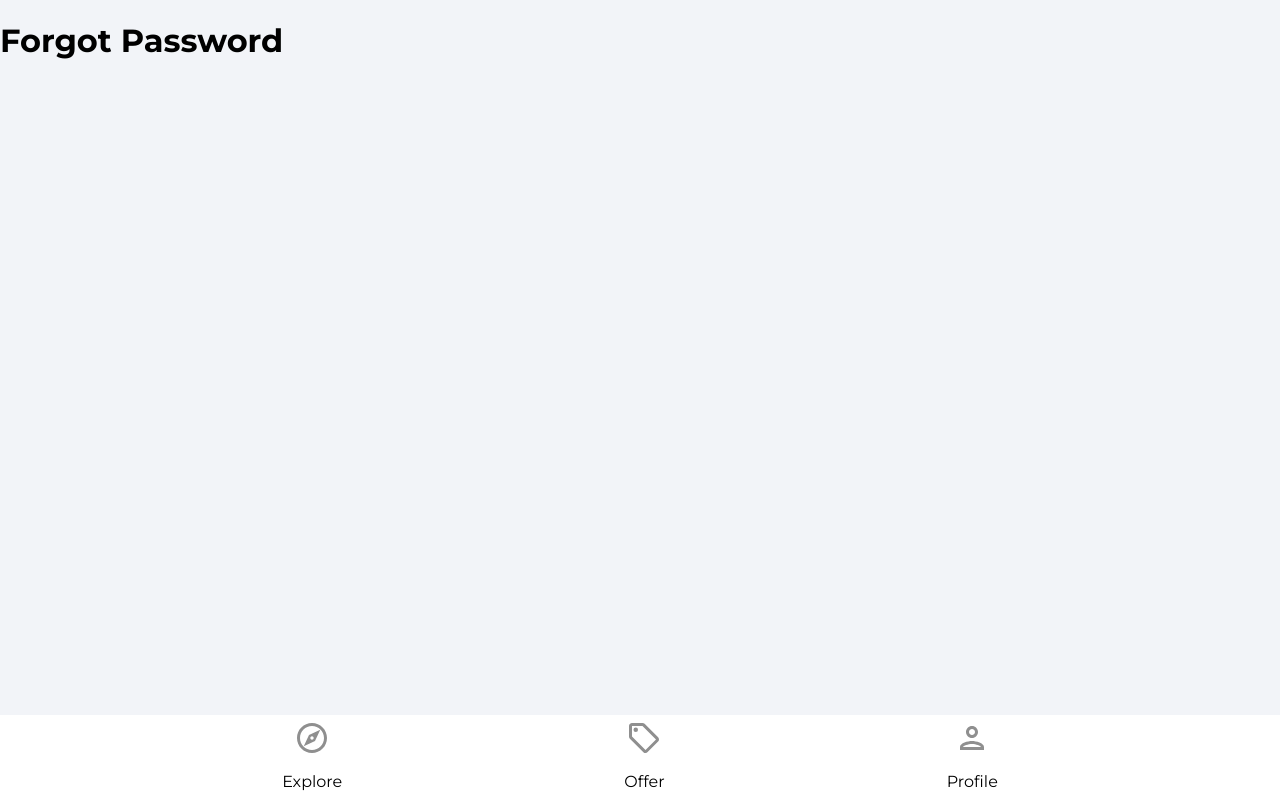
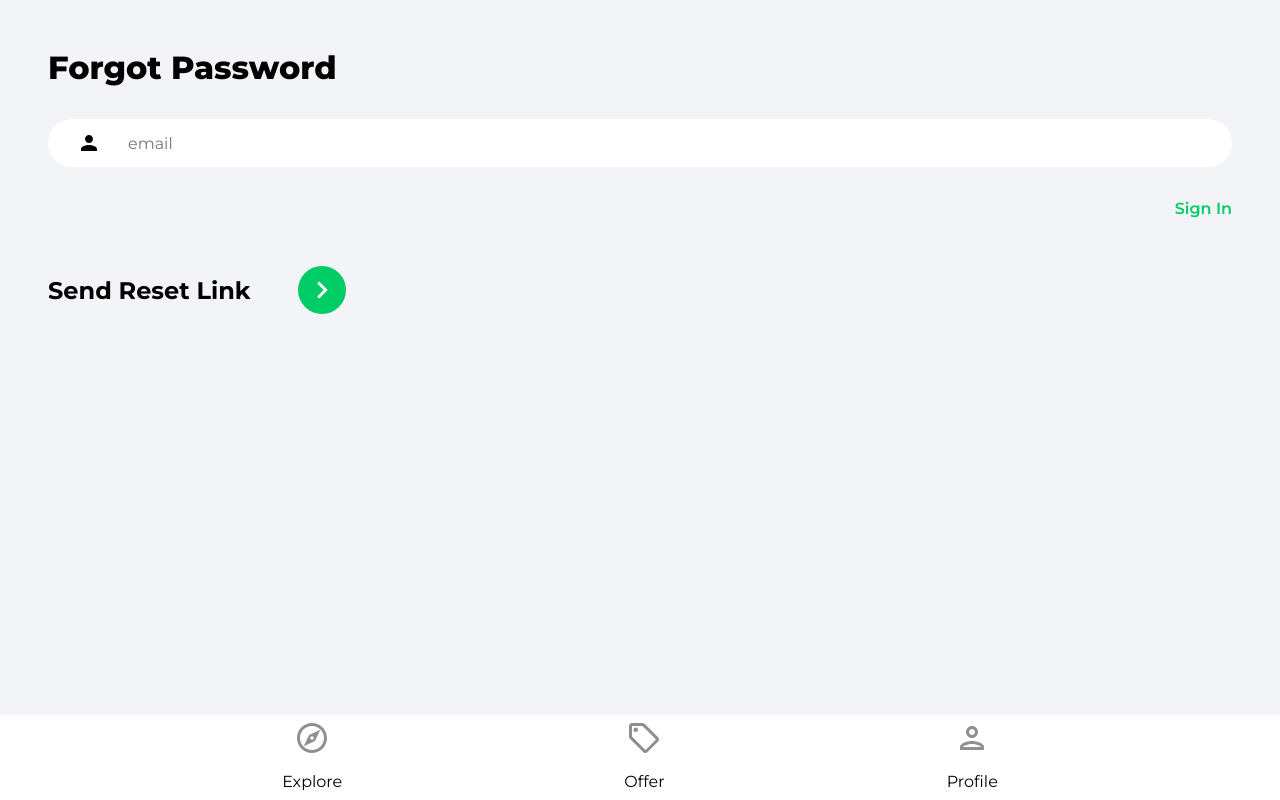
Before and after one commit to franciskershawfc/house-marketplace, a React (Create React App) app: page /forgot-password in a window 1280 px wide. Built offline with nearby package versions, Linux system fonts and the light colour scheme; no server answers.

Commit message:
add forgot password functionality

```diff
--- a/src/pages/ForgotPassword.js
+++ b/src/pages/ForgotPassword.js
@@ -1,11 +1,53 @@
+import { useState } from 'react';
+import { Link } from 'react-router-dom';
+import { getAuth, sendPasswordResetEmail } from 'firebase/auth';
+import { toast } from 'react-toastify';
+import { ReactComponent as ArrowRightIcon } from '../assets/svg/keyboardArrowRightIcon.svg';
+
 function ForgotPassword() {
-	return (
-		<div>
-			<h1>
-				Forgot Password
-			</h1>
-		</div>
-	)
+  const [email, setEmail] = useState('');
+
+  const onChange = (e) => setEmail(e.target.value);
+
+  const onSubmit = async (e) => {
+    e.preventDefault();
+		try {
+			const auth = getAuth()
+			await sendPasswordResetEmail(auth, email)
+			toast.success('Email was sent')
+		} catch (error) {
+			toast.error('Could not send reset email')
+		}
+  };
+  return (
+    <div className="pageContainer">
+      <header>
+        <p className="pageHeader">Forgot Password</p>
+      </header>
+      <main>
+        <form onSubmit={onSubmit}>
+          <input
+            type="email"
+            className="emailInput"
+            placeholder="email"
+            id="email"
+            value={email}
+            onChange={onChange}
+          />
+          <Link className="forgotPasswordLink" to="/sign-in">
+            Sign In
+          </Link>
+
+          <div className="signInBar">
+            <div className="signInText">Send Reset Link</div>
+            <button className="signInButton">
+              <ArrowRightIcon fill="#ffffff" width="34px" height="34px" />
+            </button>
+          </div>
+        </form>
+      </main>
+    </div>
+  );
 }
 
 export default ForgotPassword;
```
Also changed, not shown: src/components/OAuth.js (added).
